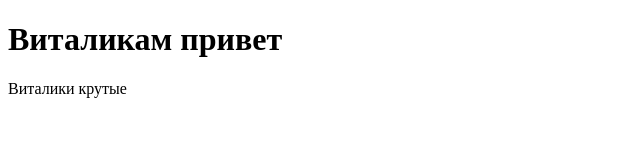
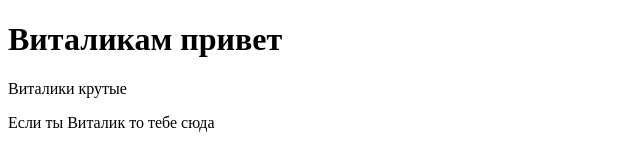
Before and after one commit to vbnmNet/website, a plain HTML site: page index.html in a window 1280 px wide. Shown: the whole page, without its empty margins (0-640 px from the left). Drawn offline with Linux system fonts and the light colour scheme.

Commit message:
Update index.html

```diff
--- a/index.html
+++ b/index.html
@@ -9,5 +9,6 @@
  <body>
   <h1>Виталикам привет</h1>
   <p>Виталики крутые</p>
+  <p>Если ты Виталик то тебе сюда</p>
  </body>
 </html>
```
